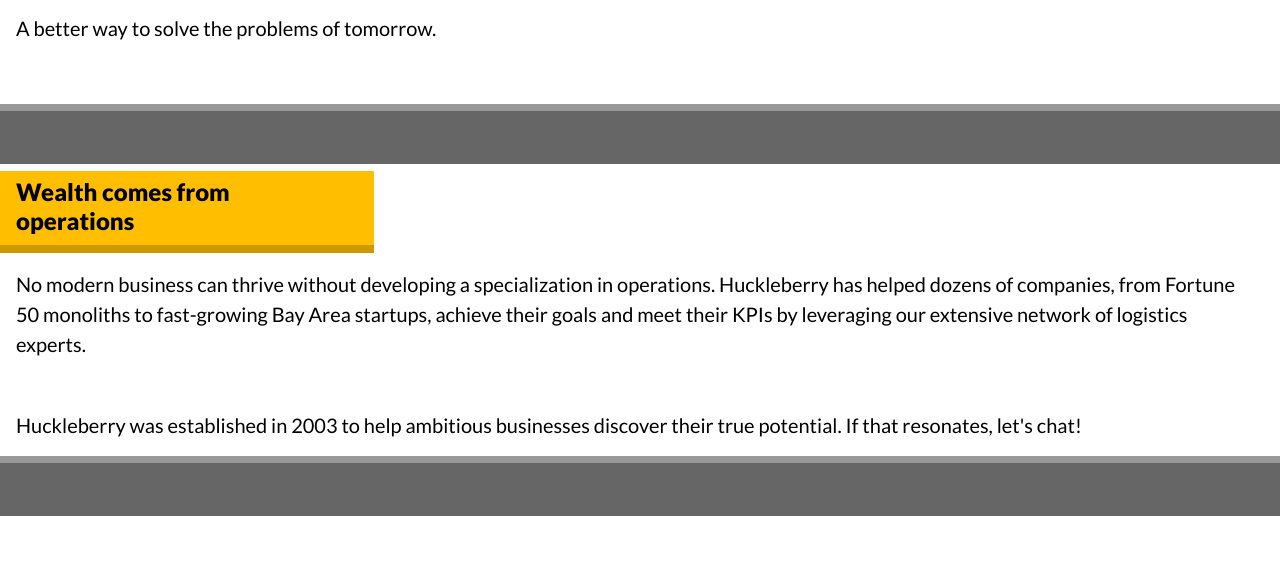
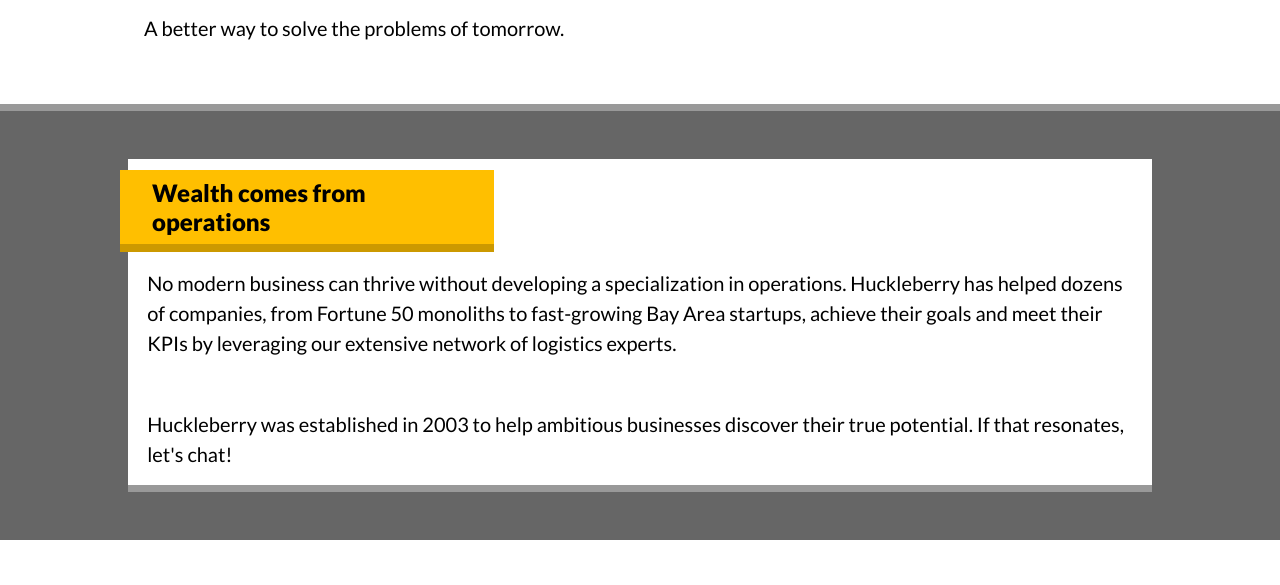
Before and after one commit to rebornay/ASSIGNMENT-2, a plain HTML site: page index.html in a window 1280 px wide. Shown: the part 215-800 px from the top of the page. Drawn offline with Linux system fonts and the light colour scheme.

Commit message:
Final changes

```diff
--- a/index.html
+++ b/index.html
@@ -11,6 +11,7 @@
     <link rel="stylesheet" href="style.css">
 </head>
 <body>
+    <div class="top">
         <header>
             <h1>Huckleberry</h1>
 
@@ -19,19 +20,21 @@
 
             <p>A better way to solve the problems of tomorrow.</p>
         </header>
+    </div>
     <div class="line">
 
     </div>
 
+    <div class="bottom">
+        <main>
             <section>
                 <h1>Wealth comes from operations</h1>
             </section>
-
-    <main>
             <p>No modern business can thrive without developing a specialization in operations. Huckleberry has helped dozens of companies, from Fortune 50 monoliths to fast-growing Bay Area startups, achieve their goals and meet their KPIs by leveraging our extensive network of logistics experts.</p>
             <br>
             <p>Huckleberry was established in 2003 to help ambitious businesses discover their true potential. If that resonates, let's chat!</p>
         </main>
-    <div class="line">
+        <div class="line do_not_display"></div>
+    </div>
 </body>
 </html>
--- a/style.css
+++ b/style.css
@@ -58,47 +58,65 @@ section h1 {
     font-size: 1.5rem;
 }
 
-main {
-    padding-inline-start: 1rem;
-    padding-inline-end: 2rem;
-    /* border: solid 1px navy; */
-    /* height: 767px; */
-    /* width: 390px; */
-}
-
 main p {
     padding-block-start: 1rem;
     padding-block-end: 1rem;
     font-size: 1.25rem;
     font-weight: 500;
     line-height: 30px;
+    padding-inline-start: .8rem;
+    padding-inline-end: .8rem;
 }
 
 /* ***********STYLING FOR PHONE********************* */
 
-@media (min-width: 390px) and (max-width: 420px) {
-    .small, .line {
+@media (min-width: 320px) and (max-width: 420px) {
+    .do_not_display {
        display: none;
     }
 }
 /* ***********STYLING FOR TABLETS********************* */
-@media (max-width: 768px) {
+@media (min-width: 768px) and (max-width: 1114px) {
     section {
         padding-inline-end: 0rem;
         padding-block-start: 1.5rem;
     }
 
-
 }
 /* ***********STYLING FOR DESKTOP********************* */
 
-/* @media (min-width: 1024px) and (max-width: 1366px)  {
-    body {
+@media (min-width: 1024px) and (max-width: 1366px)  {
+    header, main {
         margin: 0 auto;
         width: 80%;
     }
 
-    .small, .line {
+
+    section {
+        padding-inline-end: 1.5rem;
+        padding-block-start: .5rem;
+        padding-inline-start: 2rem;
+        margin-inline-start: -.5rem;
+    }
+
+    main {
+        background-color: #ffffff;
+        border-bottom: 7px solid #999999;
+        padding-block-start: .7rem;
+    }
+
+    main p {
+        padding-inline: 1.2rem;
+    }
+
+     .bottom {
+        padding-block-start: 3rem;
+        padding-block-end: 3rem;
+        border-top: 7px solid #999999;
+        background-color: #666666;
+     }
+
+    .line {
         display: none;
      }
-} */
+}
```
Lines whose indentation alone changed are shown as unchanged.
